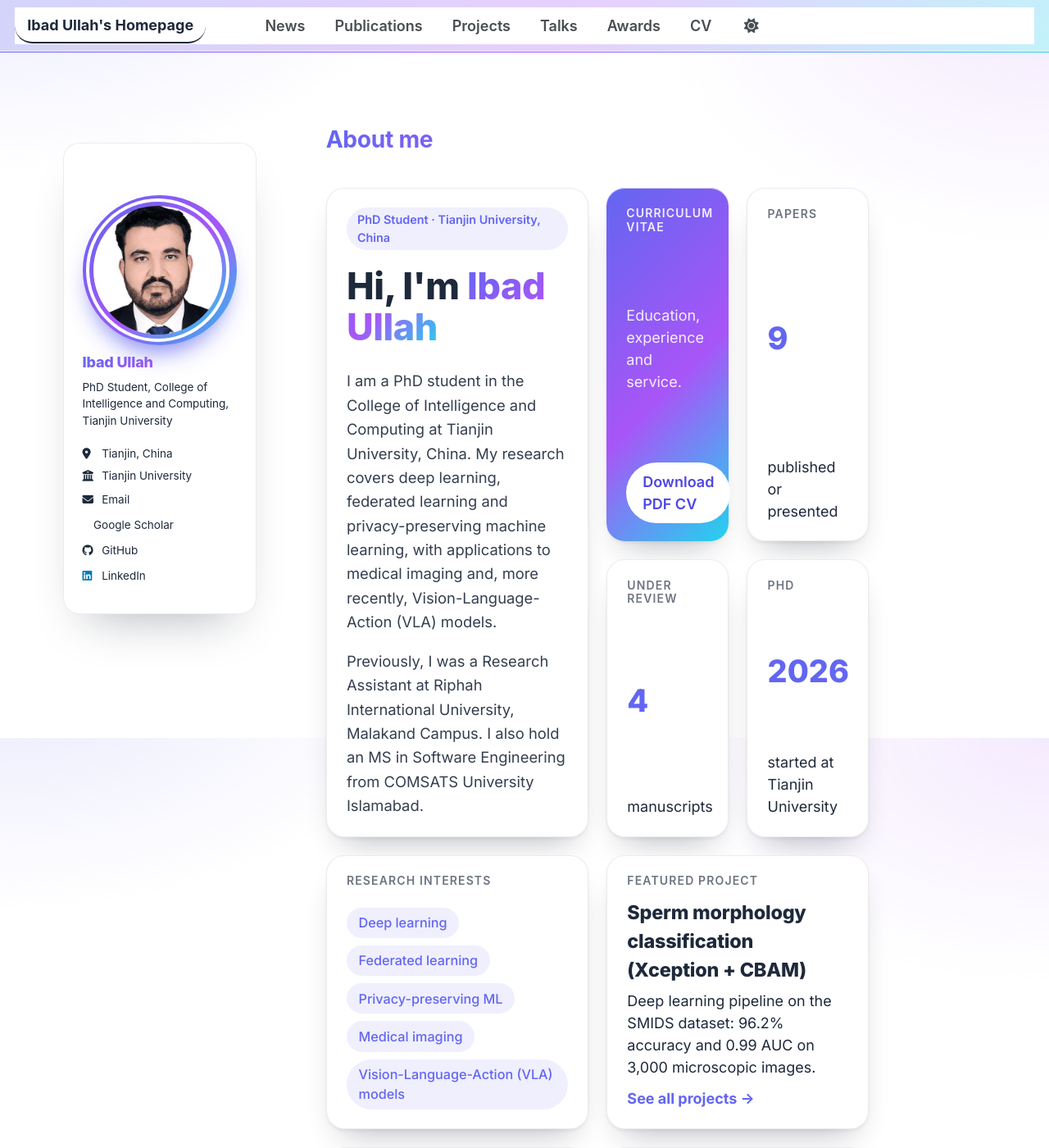
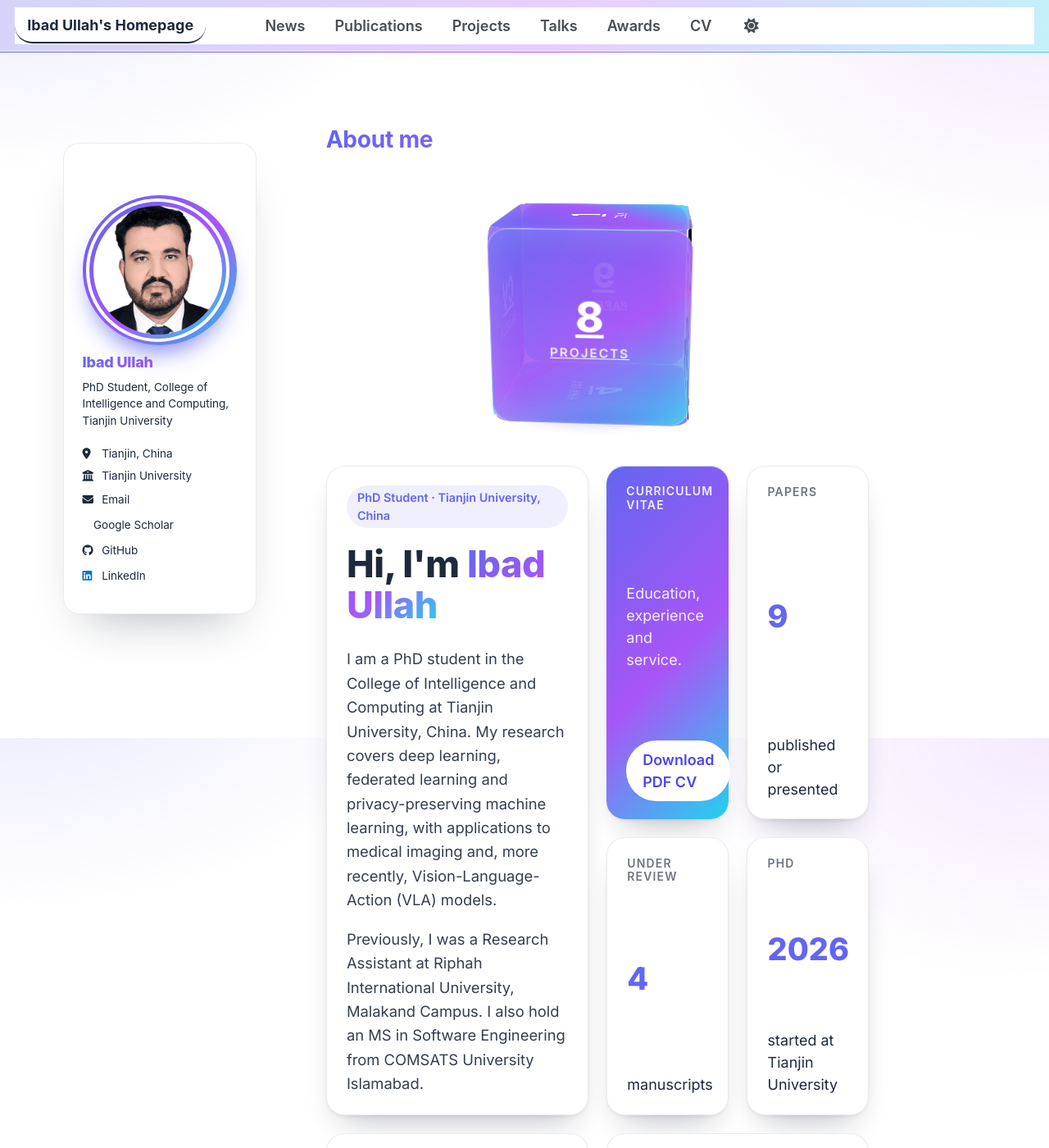
Before and after one commit to ibad321/ibad321.github.io, a Jekyll site: the page built from _pages/about.md, in a window 1280 px wide and 1400 px high. Shown: the whole window at 82% size. Built offline with Jekyll 4.4.1, drawn with Linux system fonts in a browser that asks for light colours; a style sheet for code colours, icons or effects is not loaded.

Commit message:
Replace generic tilt with a 3D glass cube on the About page
- Six-faced cube: photo on the front, links to Publications, CV, Projects,
  Talks and Awards on the other faces
- Auto-spins, pauses on hover, and can be dragged to turn
- Still-image fallback for reduced-motion users; smaller on phones

Co-Authored-By: Claude Haiku 5.5 <noreply@anthropic.com>
Claude-Session: https://claude.ai/code/session_01JoGCQNYfWLJgbsumeahHLX

```diff
--- a/_includes/footer/custom.html
+++ b/_includes/footer/custom.html
@@ -25,4 +25,34 @@
   })();
 </script>
 
+<!-- Drag to rotate the 3D cube on the About page -->
+<script>
+  (function () {
+    var cube = document.querySelector('.cube');
+    if (!cube) return;
+    var rx = -14, ry = 0, dragging = false, lx = 0, ly = 0;
+    cube.addEventListener('pointerdown', function (e) {
+      dragging = true;
+      lx = e.clientX;
+      ly = e.clientY;
+      cube.classList.add('is-dragging');
+      cube.setPointerCapture(e.pointerId);
+    });
+    cube.addEventListener('pointermove', function (e) {
+      if (!dragging) return;
+      ry += (e.clientX - lx) * 0.6;
+      rx -= (e.clientY - ly) * 0.4;
+      lx = e.clientX;
+      ly = e.clientY;
+      cube.style.transform = 'rotateX(' + rx + 'deg) rotateY(' + ry + 'deg)';
+    });
+    function stop() {
+      dragging = false;
+      cube.classList.remove('is-dragging');
+    }
+    cube.addEventListener('pointerup', stop);
+    cube.addEventListener('pointercancel', stop);
+  })();
+</script>
+
 <!-- end custom footer snippets -->
--- a/_pages/about.md
+++ b/_pages/about.md
@@ -6,6 +6,19 @@ redirect_from:
   - /about/
   - /about.html
 ---
+
+<div class="cube-stage" aria-label="Site sections, drag to rotate">
+  <div class="cube">
+    <div class="cube__face cube__face--front">
+      <img src="/images/profile.png" alt="Ibad Ullah">
+    </div>
+    <a class="cube__face cube__face--right" href="/publications/"><span class="cube__num">9</span><span class="cube__label">Papers</span></a>
+    <a class="cube__face cube__face--back" href="/cv/"><span class="cube__num">CV</span><span class="cube__label">Education</span></a>
+    <a class="cube__face cube__face--left" href="/projects/"><span class="cube__num">8</span><span class="cube__label">Projects</span></a>
+    <a class="cube__face cube__face--top" href="/talks/"><span class="cube__num">1</span><span class="cube__label">Talk</span></a>
+    <a class="cube__face cube__face--bottom" href="/awards/"><span class="cube__num">4</span><span class="cube__label">Awards</span></a>
+  </div>
+</div>
 
 <div class="bento">
 
--- a/_sass/layout/_custom.scss
+++ b/_sass/layout/_custom.scss
@@ -554,3 +554,118 @@ a.tile {
         gap: 14px;
     }
 }
+
+/* ---------- 3D glass cube (About page) ----------
+   Six faces: photo on the front, links to the other sections on the rest.
+   Auto-spins; pauses on hover; drag to turn (script in footer/custom.html). */
+.cube-stage {
+    --s: 220px;
+    position: relative;
+    display: flex;
+    align-items: center;
+    justify-content: center;
+    height: 330px;
+    margin: 0.5em 0 1em;
+    perspective: 1000px;
+}
+
+.cube-stage::after {
+    content: "";
+    position: absolute;
+    bottom: 14px;
+    width: var(--s);
+    height: 26px;
+    border-radius: 50%;
+    background: radial-gradient(rgba(79, 70, 229, 0.35), transparent 70%);
+    filter: blur(6px);
+}
+
+.cube {
+    position: relative;
+    width: var(--s);
+    height: var(--s);
+    transform-style: preserve-3d;
+    transform: rotateX(-14deg);
+    animation: cube-spin 24s linear infinite;
+    cursor: grab;
+}
+
+.cube.is-dragging {
+    cursor: grabbing;
+    animation: none;
+}
+
+.cube:hover {
+    animation-play-state: paused;
+}
+
+@keyframes cube-spin {
+    from { transform: rotateX(-14deg) rotateY(0deg); }
+    to   { transform: rotateX(-14deg) rotateY(360deg); }
+}
+
+.cube__face {
+    position: absolute;
+    inset: 0;
+    display: flex;
+    flex-direction: column;
+    align-items: center;
+    justify-content: center;
+    border-radius: 22px;
+    border: 1px solid rgba(255, 255, 255, 0.45);
+    background: linear-gradient(150deg, rgba(99, 102, 241, 0.92), rgba(168, 85, 247, 0.88) 55%, rgba(34, 211, 238, 0.82));
+    box-shadow: inset 0 0 40px rgba(255, 255, 255, 0.18);
+    color: #fff;
+    text-align: center;
+    text-decoration: none;
+    overflow: hidden;
+}
+
+.cube__face--front { transform: translateZ(calc(var(--s) / 2)); padding: 0; background: none; border: 0; box-shadow: none; }
+.cube__face--back  { transform: rotateY(180deg) translateZ(calc(var(--s) / 2)); }
+.cube__face--right { transform: rotateY(90deg) translateZ(calc(var(--s) / 2)); }
+.cube__face--left  { transform: rotateY(-90deg) translateZ(calc(var(--s) / 2)); }
+.cube__face--top   { transform: rotateX(90deg) translateZ(calc(var(--s) / 2)); }
+.cube__face--bottom{ transform: rotateX(-90deg) translateZ(calc(var(--s) / 2)); }
+
+.cube__face--front img {
+    width: 100%;
+    height: 100%;
+    object-fit: cover;
+    border-radius: 22px;
+    border: 1px solid rgba(255, 255, 255, 0.45);
+    box-shadow: inset 0 0 40px rgba(255, 255, 255, 0.18);
+}
+
+.cube__num {
+    font-size: 2.6em;
+    font-weight: 800;
+    line-height: 1;
+}
+
+.cube__label {
+    margin-top: 0.4em;
+    font-size: 0.78em;
+    font-weight: 600;
+    letter-spacing: 0.12em;
+    text-transform: uppercase;
+    opacity: 0.9;
+}
+
+a.cube__face:hover {
+    filter: brightness(1.08);
+}
+
+@media (max-width: 480px) {
+    .cube-stage {
+        --s: 170px;
+        height: 260px;
+    }
+}
+
+@media (prefers-reduced-motion: reduce) {
+    .cube {
+        animation: none;
+        transform: rotateX(-14deg) rotateY(-30deg);
+    }
+}
```
